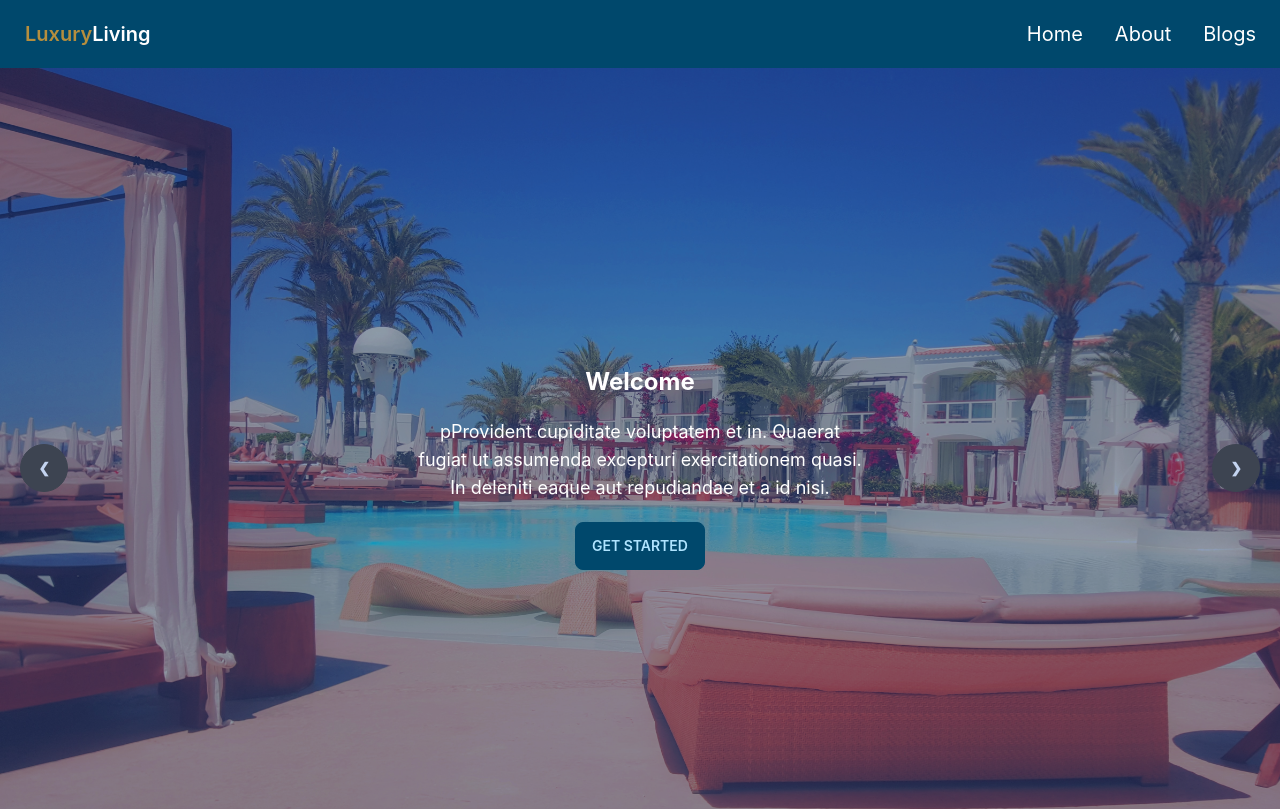
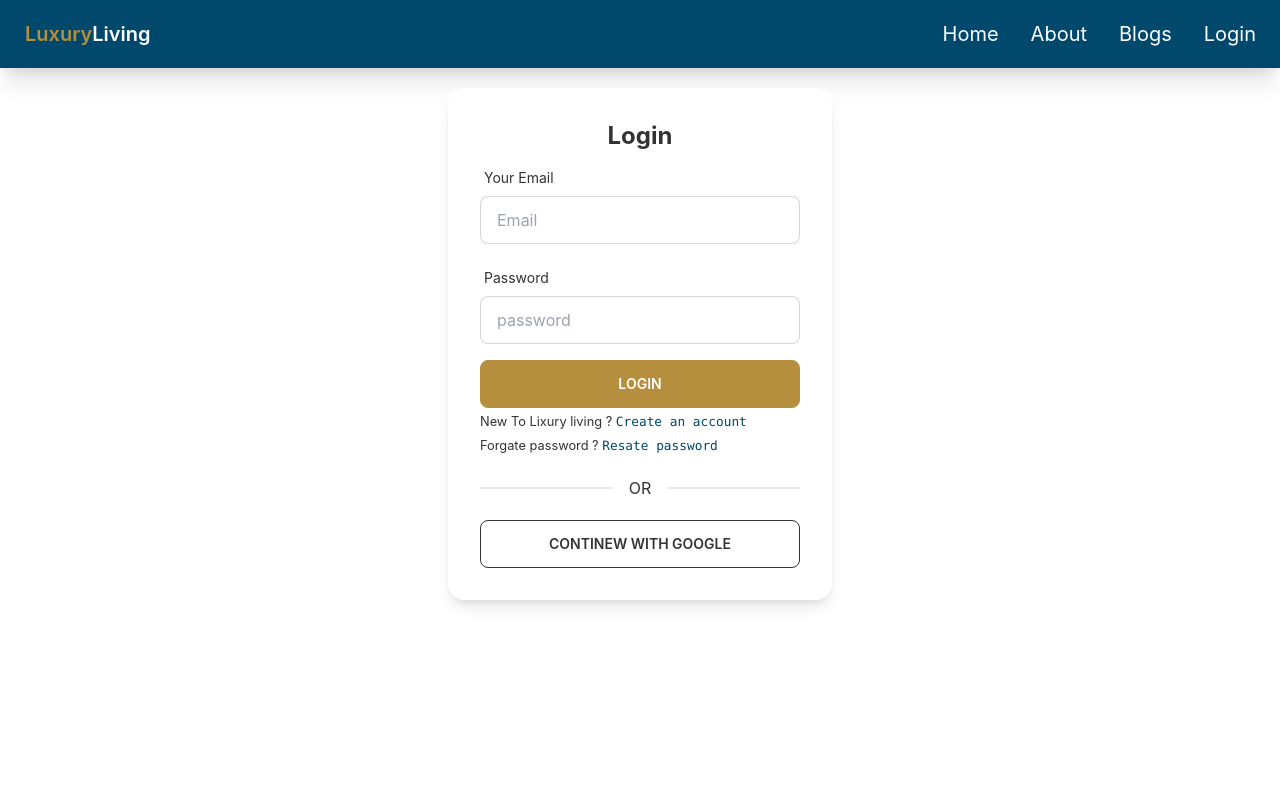
Before and after one commit to Asaduzzaman14/luxury-hotel, a React (Create React App) app: page /login in a window 1280 px wide. Shown: the top 809 px of the page. Built offline with nearby package versions, Linux system fonts and the light colour scheme; grey boxes are pictures that could not be loaded.

Commit message:
complete login page

```diff
--- a/package.json
+++ b/package.json
@@ -7,8 +7,11 @@
     "@testing-library/react": "^13.3.0",
     "@testing-library/user-event": "^13.5.0",
     "daisyui": "^2.15.2",
+    "firebase": "^9.8.2",
     "react": "^18.1.0",
     "react-dom": "^18.1.0",
+    "react-firebase-hooks": "^5.0.3",
+    "react-hook-form": "^7.31.3",
     "react-router-dom": "^6.3.0",
     "react-scripts": "5.0.1",
     "web-vitals": "^2.1.4"
--- a/src/App.js
+++ b/src/App.js
@@ -3,15 +3,18 @@ import { Route, Routes } from 'react-router-dom';
 import Home from './component/Pages/Home/Home';
 import Navbar from './component/Shared/Navbar';
 import Service from './component/Pages/Home/Service';
+import Login from './component/Login/Login';
 
 function App() {
   return (
     <div >
       <Navbar />
-      <Home />
 
+      <Routes>
+        <Route path="/home" element={<Home />}></Route>
+        <Route path="/login" element={<Login />}></Route>
 
-
+      </Routes>
 
 
 
--- a/src/component/Login/Login.js
+++ b/src/component/Login/Login.js
@@ -1,9 +1,160 @@
-import React from 'react';
+import React, { useEffect } from 'react';
+import { useSendPasswordResetEmail, useSignInWithEmailAndPassword, useSignInWithGoogle } from "react-firebase-hooks/auth";
+import { useForm } from "react-hook-form";
+import { Link, useLocation, useNavigate } from "react-router-dom";
+import auth from "../../firebase.init";
+import Loading from '../Shared/Loading';
 
 const Login = () => {
+
+
+
+    const [sendPasswordResetEmail, sending, passResetError] = useSendPasswordResetEmail(
+        auth
+    );
+
+    const [signInWithGoogle, googleUser, Googleloading, GoogleError] = useSignInWithGoogle(auth);
+    const [signInWithEmailAndPassword, user, loading, error,] = useSignInWithEmailAndPassword(auth);
+
+    const { register, formState: { errors }, handleSubmit, getValues } = useForm();
+    const emailvalue = getValues("email");
+
+
+    let signInError;
+    const navigate = useNavigate()
+    const location = useLocation()
+
+    let from = location.state?.from?.pathname || "/";
+
+    useEffect(() => {
+        if (user) {
+
+            navigate(from, { replace: true });
+        }
+
+    }, [user, from, navigate])
+
+
+    if (loading || Googleloading) {
+        return <Loading></Loading>
+    }
+
+    if (error || GoogleError) {
+        signInError = <small className='text-red-500'>{error?.message || GoogleError?.message}</small>
+    }
+
+
+    const onSubmit = data => {
+        signInWithEmailAndPassword(data.email, data.password)
+
+    };
+
+
+
+
     return (
-        <div>
-            <h2>This is login page</h2>
+        <div className='flex  mt-5 justify-center items-center'>
+            <div className="card w-96 bg-base-100 shadow-lg">
+                <div className="card-body ">
+                    <h2 className="text-center font-bold text-2xl">Login</h2>
+
+
+                    {/*  form  */}
+
+                    <form onSubmit={handleSubmit(onSubmit)}>
+
+
+
+
+
+                        <div className="form-control w-full max-w-xs">
+                            <label className="label">
+                                <span className="label-text">Your Email</span>
+                            </label>
+
+                            {/* email input */}
+
+                            <input
+                                {...register("email", {
+                                    required: {
+                                        value: true,
+                                        message: 'email is required'
+                                    },
+
+                                    pattern: {
+                                        value: /[a-z0-9]+@[a-z]+\.[a-z]{2,3}/,
+                                        message: "Please provide a valid Email"
+                                    }
+                                })}
+
+                                type="email"
+                                placeholder="Email"
+                                className="input input-bordered w-full max-w-xs"
+                            />
+                            <label className="label">
+                                {errors.email?.type === 'required' && <span className='label-text-alt text-red-500'>{errors.email.message}</span>}
+                                {errors.email?.type === 'pattern' && <span className='label-text-alt text-red-500'>{errors.email.message}</span>}
+                            </label>
+
+                        </div>
+
+                        {/* pasword  input*/}
+
+                        <div className="form-control w-full max-w-xs">
+                            <label className="label">
+                                <span className="label-text">Password</span>
+
+                            </label>
+
+                            <input
+                                {...register("password", {
+                                    required: {
+                                        value: true,
+                                        message: 'password is required'
+                                    },
+
+                                    minLength: {
+                                        value: 6,
+                                        message: "Must be 6 characters or longer"
+                                    }
+                                })}
+
+                                type="password"
+                                placeholder="password"
+                                className="input input-bordered w-full max-w-xs"
+                            />
+                            <label className="label">
+                                {errors.password?.type === 'required' && <span className='label-text-alt text-red-500'>{errors.password.message}</span>}
+                                {errors.password?.type === 'minLength' && <span className='label-text-alt text-red-500'>{errors.password.message}</span>}
+                            </label>
+
+                        </div>
+
+
+
+                        {signInError}
+                        <input type="submit" value={'LOGIN'} className='btn w-full btn-secondary text-white' />
+                        <Link to='/signup'><small>New To Lixury living ? <span className='text-primary font-mono hover:underline'>Create an account</span></small></Link>
+                        <br />
+
+
+                        <small>Forgate password ? <button onClick={async () => {
+                            await sendPasswordResetEmail(emailvalue);
+                            alert('Sent email');
+                        }} className='text-primary font-mono hover:underline'>Resate password</button></small>
+
+
+                    </form>
+
+                    <div className="divider">OR</div>
+                    <button
+                        onClick={() => signInWithGoogle()}
+                        className="hover:bg-primary btn btn-outline"
+                    >Continew with Google</button>
+
+                </div>
+
+            </div>
         </div>
     );
 };
--- a/src/component/Pages/Home/Banner.js
+++ b/src/component/Pages/Home/Banner.js
@@ -7,6 +7,8 @@ import banner4 from '../../../image/hotel.jpg'
 
 const Banner = () => {
     return (
+
+        <div className='relative'>
             <div class="carousel w-full">
 
                 <div id="slide1" class="carousel-item relative w-full" >
@@ -17,9 +19,8 @@ const Banner = () => {
                         <div class="hero-overlay bg-blue-900/[.5]"></div>
                         <div class="hero-content text-center text-neutral-content">
                             <div class="max-w-md ">
-                            <h1 class="mb-5 text-5xl font-bold sm:text-2xl text-white">Welcome</h1>
+                                <h1 class="mb-5 text-5xl font-bold  text-white">Welcome</h1>
                                 <p class="mb-5 text-sm text-white lg:text-lg">pProvident cupiditate voluptatem et in. Quaerat fugiat ut assumenda excepturi exercitationem quasi. In deleniti eaque aut repudiandae et a id nisi.</p>
-                            <button class="btn btn-primary">Get Started</button>
                             </div>
                         </div>
                     </div>
@@ -41,7 +42,6 @@ const Banner = () => {
                             <div class="max-w-md text-white">
                                 <h1 class="mb-5 text-5xl font-bold ">Hello there</h1>
                                 <p class="mb-5 ">Provident cupiditate voluptatem et in. Quaerat fugiat ut assumenda excepturi exercitationem quasi. In deleniti eaque aut repudiandae et a id nisi.</p>
-                            <button class="btn btn-primary">Get Started</button>
                             </div>
                         </div>
                     </div>
@@ -63,7 +63,6 @@ const Banner = () => {
                             <div class="max-w-md text-white">
                                 <h1 class="mb-5 text-5xl font-bold  text-white">Hello world</h1>
                                 <p class="mb-5  text-lg text-white">Provident cupiditate voluptatem et in. Quaerat fugiat ut assumenda excepturi exercitationem quasi. In deleniti eaque aut repudiandae et a id nisi.</p>
-                            <button class="btn btn-primary">Get Started</button>
                             </div>
                         </div>
                     </div>
@@ -85,7 +84,6 @@ const Banner = () => {
                             <div class="max-w-md text-white">
                                 <h1 class="mb-5 text-5xl font-bold ">Hello </h1>
                                 <p class="mb-5 ">Provident cupiditate voluptatem et in. Quaerat fugiat ut assumenda excepturi exercitationem quasi. In deleniti eaque aut repudiandae et a id nisi.</p>
-                            <button class="btn btn-primary ">Get Started</button>
                             </div>
                         </div>
                     </div>
@@ -97,6 +95,7 @@ const Banner = () => {
 
                 </div>
             </div>
+        </div>
     );
 };
 
--- /dev/null
+++ b/src/component/Shared/Loading.js
@@ -0,0 +1,11 @@
+import React from 'react';
+
+const Loading = () => {
+    return (
+        <div>
+
+        </div>
+    );
+};
+
+export default Loading;
--- a/src/component/Shared/Navbar.js
+++ b/src/component/Shared/Navbar.js
@@ -8,6 +8,7 @@ const Navbar = () => {
         <li><Link className='rounded-lg text-xl' to='/home'>Home</Link></li>
         <li><Link className='rounded-lg text-xl' to='/about'>About</Link></li>
         <li><Link className='rounded-lg text-xl' to='/blogs'>Blogs</Link></li>
+        <li><Link className='rounded-lg text-xl' to='/login'>Login</Link></li>
     </>
 
 
--- /dev/null
+++ b/src/firebase.init.js
@@ -0,0 +1,23 @@
+// Import the functions you need from the SDKs you need
+import { initializeApp } from "firebase/app";
+import { getAuth } from "firebase/auth";
+
+// TODO: Add SDKs for Firebase products that you want to use
+// https://firebase.google.com/docs/web/setup#available-libraries
+
+// Your web app's Firebase configuration
+const firebaseConfig = {
+    apiKey: "AIzaSyDN9uysv_lI9wqlVBAtf92fkuMYaQwJTZ0",
+    authDomain: "luxury-living-a9916.firebaseapp.com",
+    projectId: "luxury-living-a9916",
+    storageBucket: "luxury-living-a9916.appspot.com",
+    messagingSenderId: "886430501431",
+    appId: "1:886430501431:web:f007446a7393061d324db2"
+};
+
+// Initialize Firebase
+const app = initializeApp(firebaseConfig);
+
+const auth = getAuth(app)
+
+export default auth
```
Also changed, not shown: 1 other file (tests, documents, lock files or other folders). Lines whose indentation alone changed are shown as unchanged.
